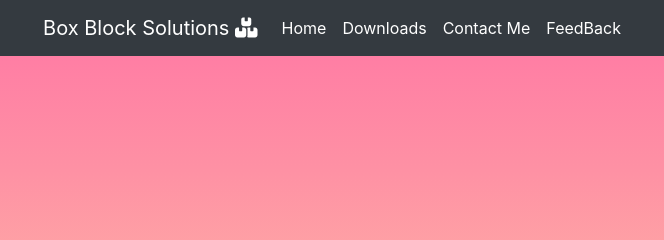
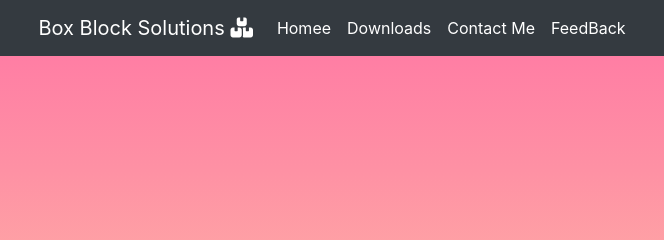
Before and after one commit to BeauCranston/.github.io, a plain HTML site: page index.html in a window 1280 px wide. Shown: the top 240 px of the page, 304-968 px from the left. Drawn offline with nearby package versions, Linux system fonts and the light colour scheme.

Commit message:
please work lol

```diff
--- a/index.html
+++ b/index.html
@@ -25,7 +25,7 @@ and open the template in the editor.
             <a class="navbar-brand text-white" href="index.html"> Box Block Solutions <i class="fas fa-boxes"></i> </a>
             <ul class="navbar-nav ">
                 <li class="nav-item">
-                    <a href="#" class = "nav-link text-white">Home</a>
+                    <a href="#" class = "nav-link text-white">Homee</a>
                 </li>
                 <li class="nav-item">
                     <a href="#" class = "nav-link text-white">Downloads</a>
```
